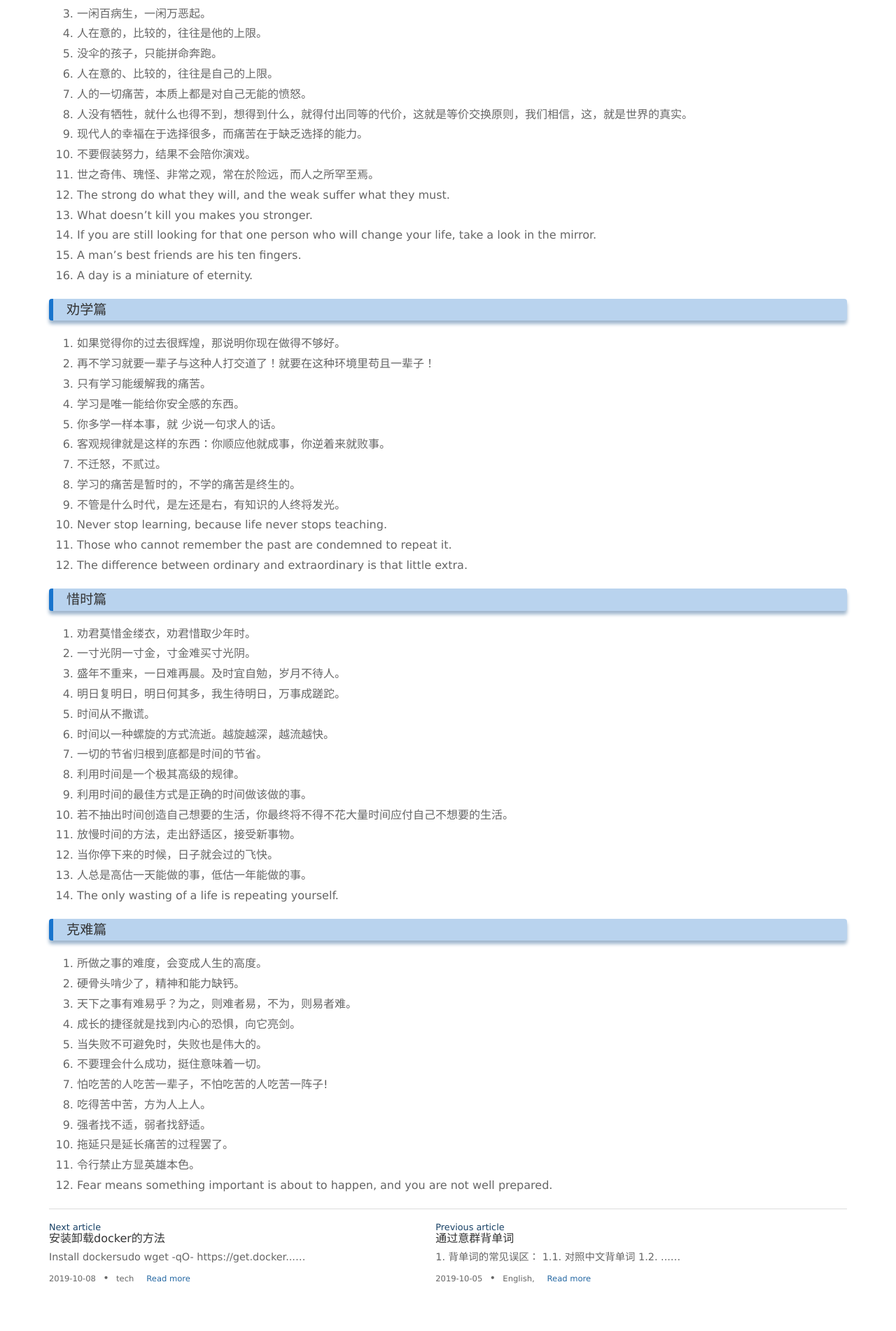
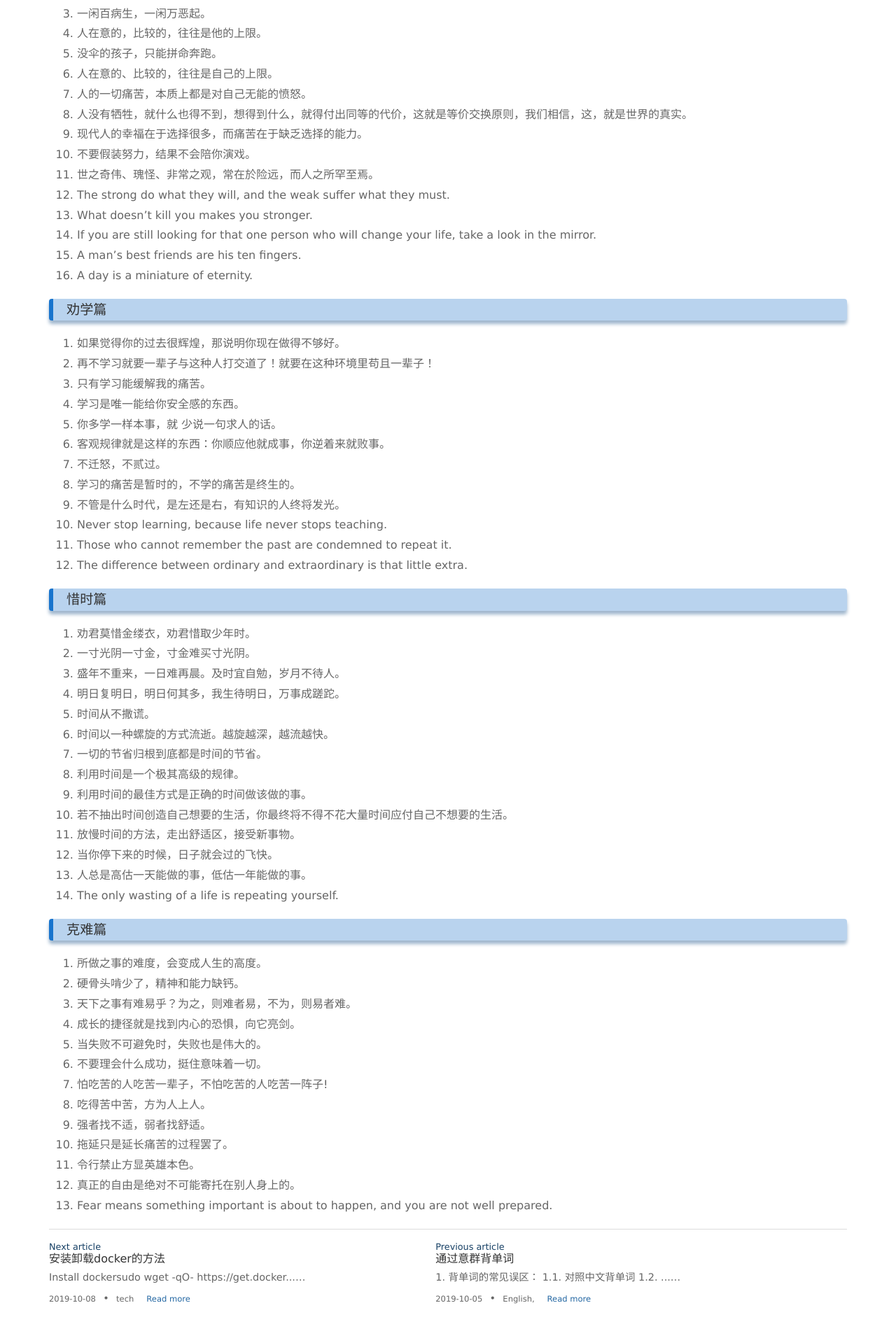
Before and after one commit to Albert-W/cool-panda, a Jekyll site: the page built from _posts/2019-10-07-sentense.md, in a window 1280 px wide. Shown: the part 1132-3034 px from the top of the page at 70% size. Built offline with Jekyll 4.4.1, drawn with Linux system fonts in a browser that asks for light colours.

Commit message:
add freedom

```diff
--- a/_posts/2019-10-07-sentense.md
+++ b/_posts/2019-10-07-sentense.md
@@ -97,4 +97,5 @@ tags: English,
 9. 强者找不适，弱者找舒适。
 10. 拖延只是延长痛苦的过程罢了。
 11. 令行禁止方显英雄本色。
-12. Fear means something important is about to happen, and you are not well prepared.
+12. 真正的自由是绝对不可能寄托在别人身上的。
+13. Fear means something important is about to happen, and you are not well prepared.
```
